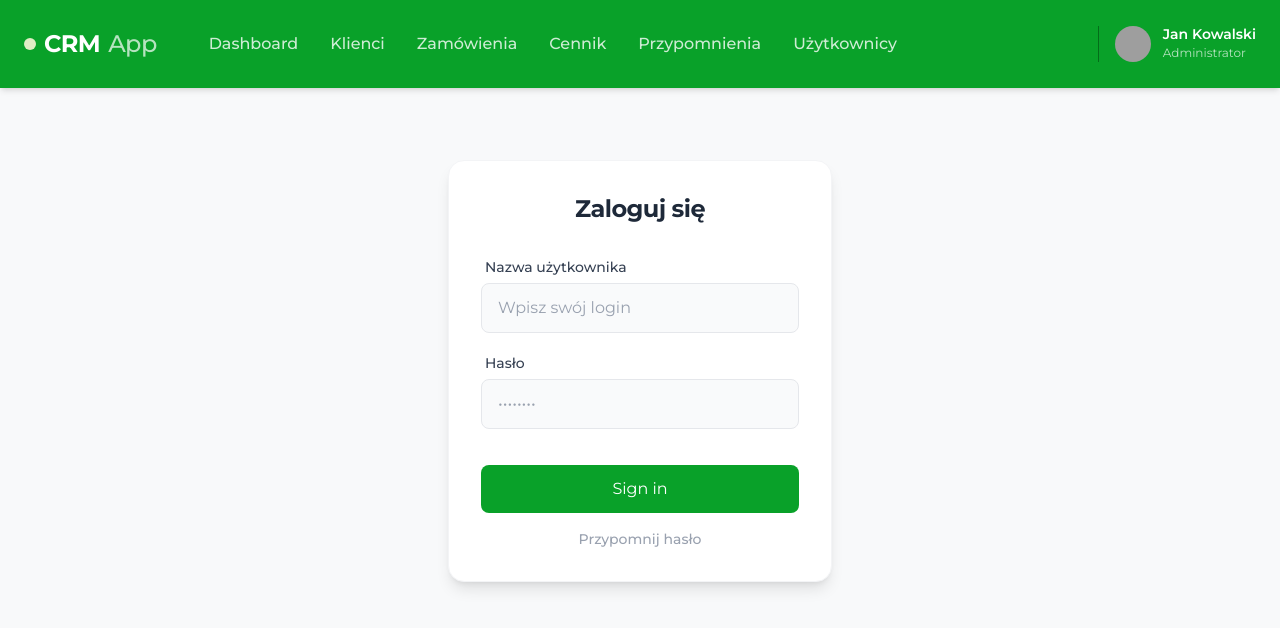
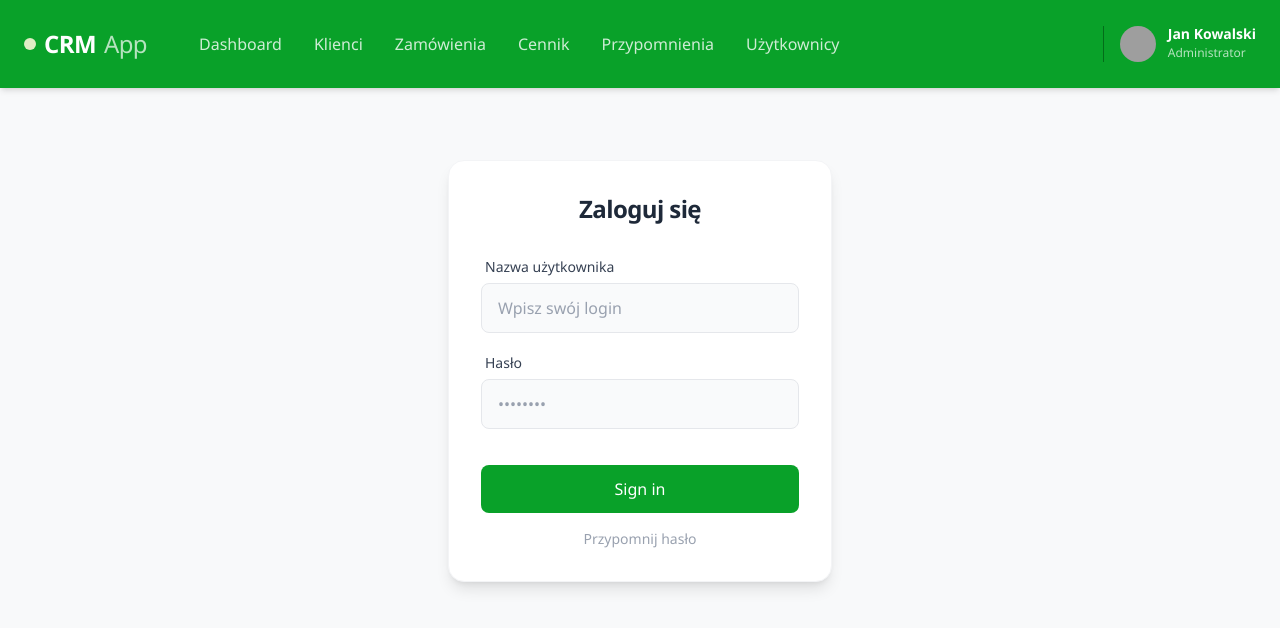
Before and after one commit to Mailosz0812/CRM-Front, an Angular app: page /login in a window 1280 px wide. Shown: the top 628 px of the page. Built offline with nearby package versions, Linux system fonts and the light colour scheme; grey boxes are pictures that could not be loaded.

Commit message:
feat: changed font to Segoe UI, linked views in navbar

```diff
--- a/src/app/app.html
+++ b/src/app/app.html
@@ -1,9 +1,6 @@
-<div class="min-h-screen flex flex-col">
-
+<div class="h-screen flex flex-col">
   <app-navbar></app-navbar>
-
-  <main class="flex-1 flex flex-col">
+  <main class="flex-1">
     <router-outlet></router-outlet>
   </main>
-
 </div>
--- a/src/app/layout/navbar/navbar.html
+++ b/src/app/layout/navbar/navbar.html
@@ -59,9 +59,9 @@
 
   @if (isMobileMenuOpen) {
     <div class="xl:hidden bg-primary px-4 pt-2 pb-4 space-y-1 shadow-inner">
-      <a href="#" class="listBut">Dashboard</a>
-      <a href="#" class="listBut">Klienci</a>
-      <a href="#" class="listBut">Zamówienia</a>
+      <a routerLink="/admin" class="listBut">Dashboard</a>
+      <a routerLink="/admin/clients" class="listBut">Klienci</a>
+      <a routerLink="/admin/sales" class="listBut">Zamówienia</a>
       <a href="#" class="listBut">Cennik</a>
       <a href="#" class="listBut">Przypomnienia</a>
     </div>
--- a/src/index.html
+++ b/src/index.html
@@ -8,7 +8,7 @@
   <meta name="viewport" content="width=device-width, initial-scale=1">
 
 </head>
-<body class=" bg-bg text-text-main antialiased min-h-screen overflow-x-hidden">
+<body class="font-sans bg-bg text-text-main antialiased min-h-screen overflow-x-hidden">
 <app-root></app-root>
 </body>
 </html>
--- a/src/styles.css
+++ b/src/styles.css
@@ -16,7 +16,7 @@
   --radius-md: 8px;
   --transition-speed: 0.2s;
 
-  --font-sans: 'Montserrat', ui-sans-serif, system-ui, sans-serif;
+  --font-sans: "Segoe UI", Roboto, Helvetica, Arial, sans-serif;
 }
 
 @layer components {
```
